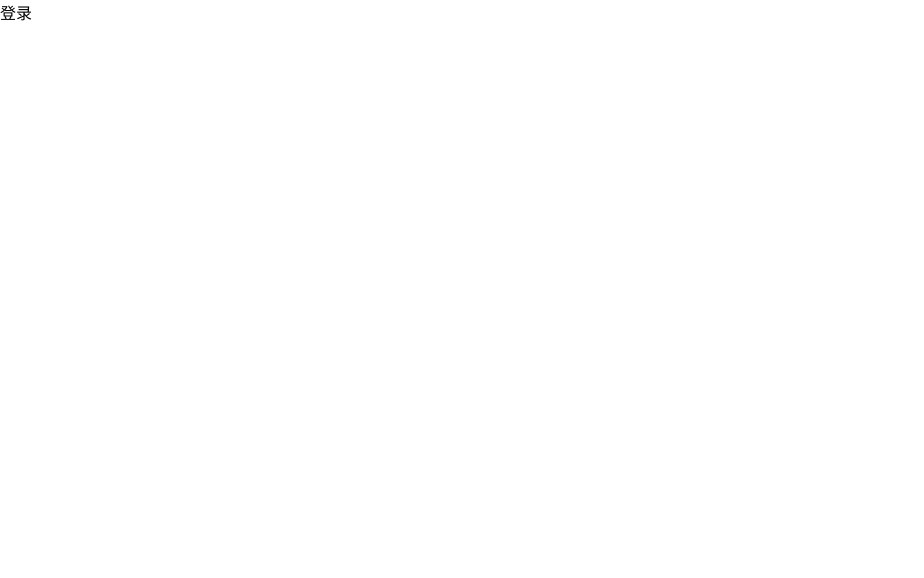
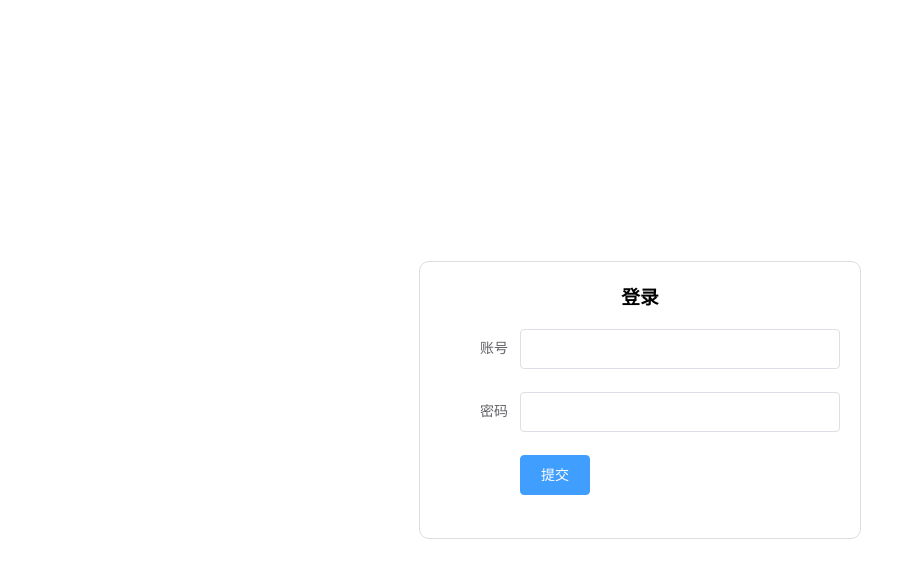
Before and after one commit to leoneezyyy/news-admin, a Vue app: page /login in a window 1280 px wide. Shown: the top 578 px of the page, without its empty margins (0-924 px from the left). Built offline with nearby package versions, Linux system fonts and the light colour scheme.

Commit message:
登录表单的基本布局

```diff
--- a/package.json
+++ b/package.json
@@ -15,6 +15,8 @@
   "devDependencies": {
     "@vue/cli-plugin-babel": "^3.11.0",
     "@vue/cli-service": "^3.11.0",
+    "less": "^3.10.3",
+    "less-loader": "^5.0.0",
     "vue-template-compiler": "^2.6.10"
   },
   "postcss": {
--- a/src/views/Login.vue
+++ b/src/views/Login.vue
@@ -1,13 +1,66 @@
 <template>
-  <div>登录</div>
+  <el-row type="flex" justify="center" align="middle" class="container">
+    <!-- 登录表单的div -->
+    <div class="form-wrap">
+      <h3>登录</h3>
+
+      <!-- model：表单的数据对象 -->
+      <el-form ref="form" :model="form" label-width="80px">
+        <el-form-item label="账号">
+          <el-input v-model="form.name"></el-input>
+        </el-form-item>
+
+        <el-form-item label="密码">
+          <el-input type="password" v-model="form.pass"></el-input>
+        </el-form-item>
+
+        <el-form-item>
+          <el-button type="primary" @click="submitForm">提交</el-button>
+        </el-form-item>
+      </el-form>
+    </div>
+  </el-row>
 </template>
 
 <script>
+import { log } from "util";
 export default {
-
-}
+  data() {
+    return {
+      // 表单的数据对象
+      form: {
+        username: "",
+        password: ""
+      }
+    };
+  },
+  methods: {
+    // 提交表单
+    submitForm() {
+      console.log(this.form);
+    }
+  }
+};
 </script>
 
-<style>
+<style scoped lang='less'>
+// 在定位时候同时设置top和bottom，该元素的高度取两者的距离
+.container {
+  position: absolute;
+  top: 0;
+  bottom: 0;
+  width: 100%;
 
+  h3{
+    text-align: center;
+    margin-bottom: 20px;
+  }
+}
+
+.form-wrap{
+  padding: 20px;
+  border: 1px #ddd solid;
+  border-radius: 10px;
+  width: 400px;
+}
 </style>
```
Also changed, not shown: 1 other file (tests, documents, lock files or other folders).
